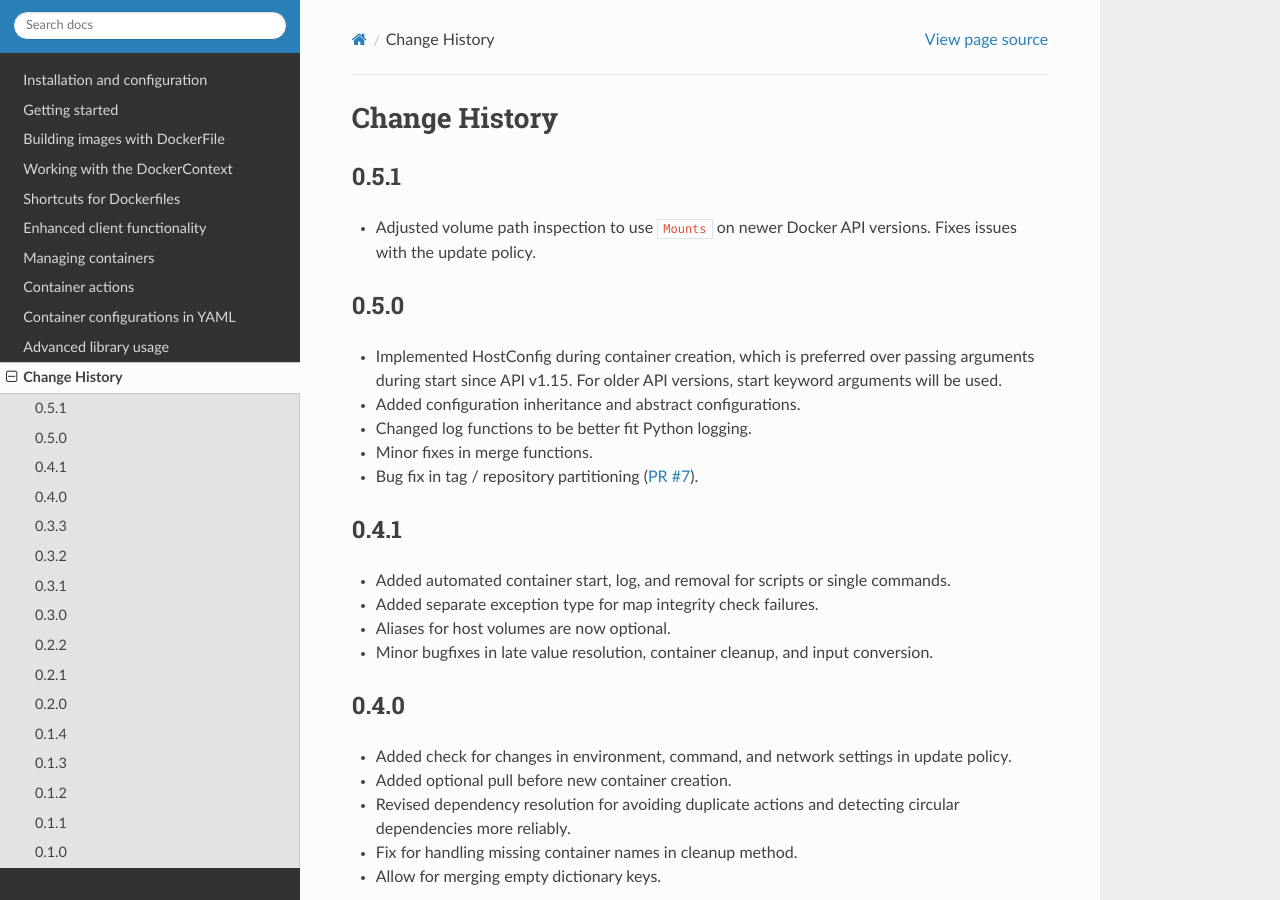
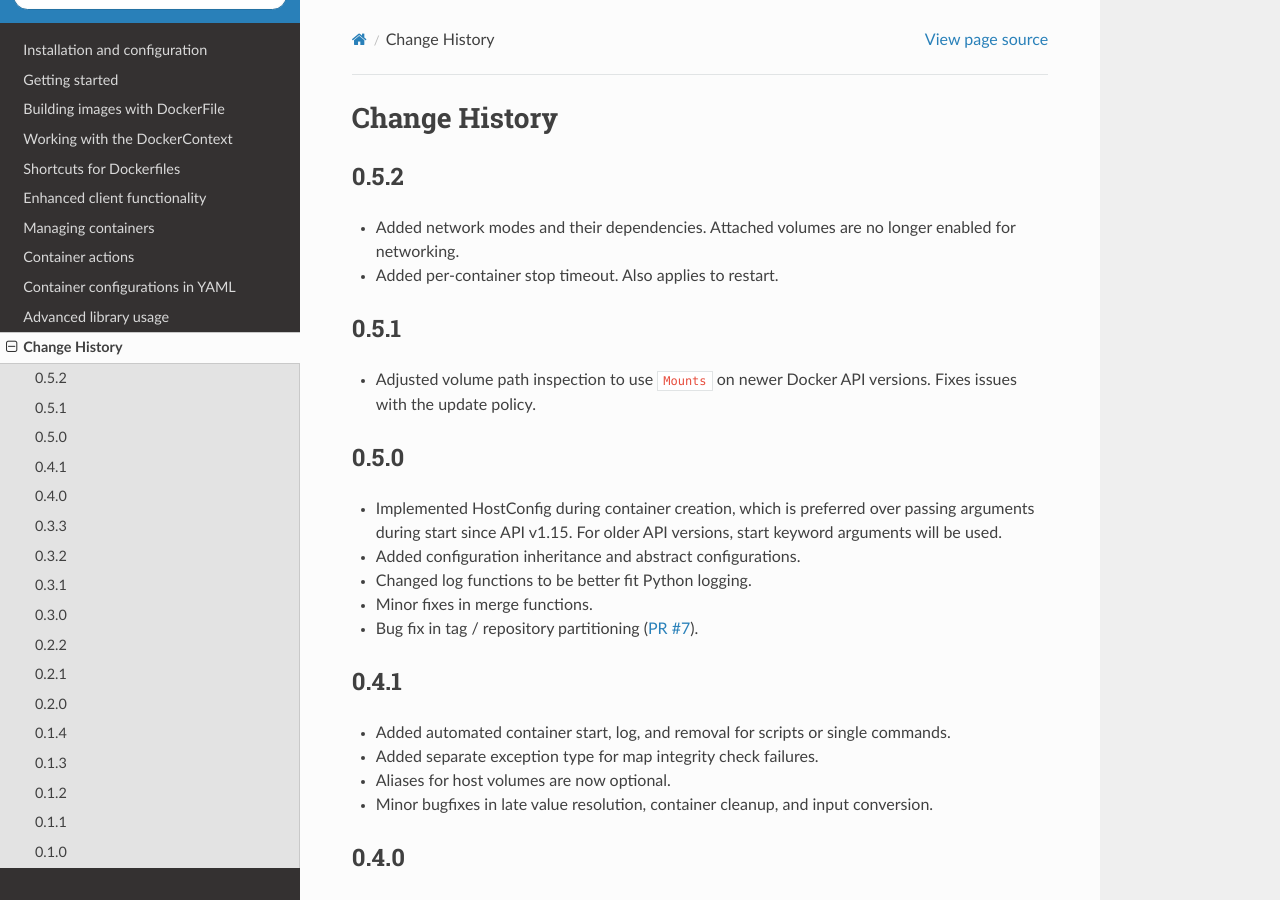
Before and after one commit to merll/docker-map, a Sphinx documentation site: the page built from docs/changes.rst, in a window 1280 px wide and 900 px high. Built offline with Sphinx 7.4.7 and the Read the Docs theme 2.0.0, drawn with Linux system fonts in a browser that asks for light colours.

Commit message:
Version and change log.

```diff
--- a/dockermap/__init__.py
+++ b/dockermap/__init__.py
@@ -2,7 +2,7 @@
 from __future__ import unicode_literals
 
 
-__version__ = '0.5.1'
+__version__ = '0.5.2'
 
 DEFAULT_BASEIMAGE = 'tianon/true'
 DEFAULT_COREIMAGE = 'busybox'
--- a/docs/changes.rst
+++ b/docs/changes.rst
@@ -2,6 +2,11 @@
 
 Change History
 ==============
+
+0.5.2
+-----
+* Added network modes and their dependencies. Attached volumes are no longer enabled for networking.
+* Added per-container stop timeout. Also applies to restart.
 
 0.5.1
 -----
```
